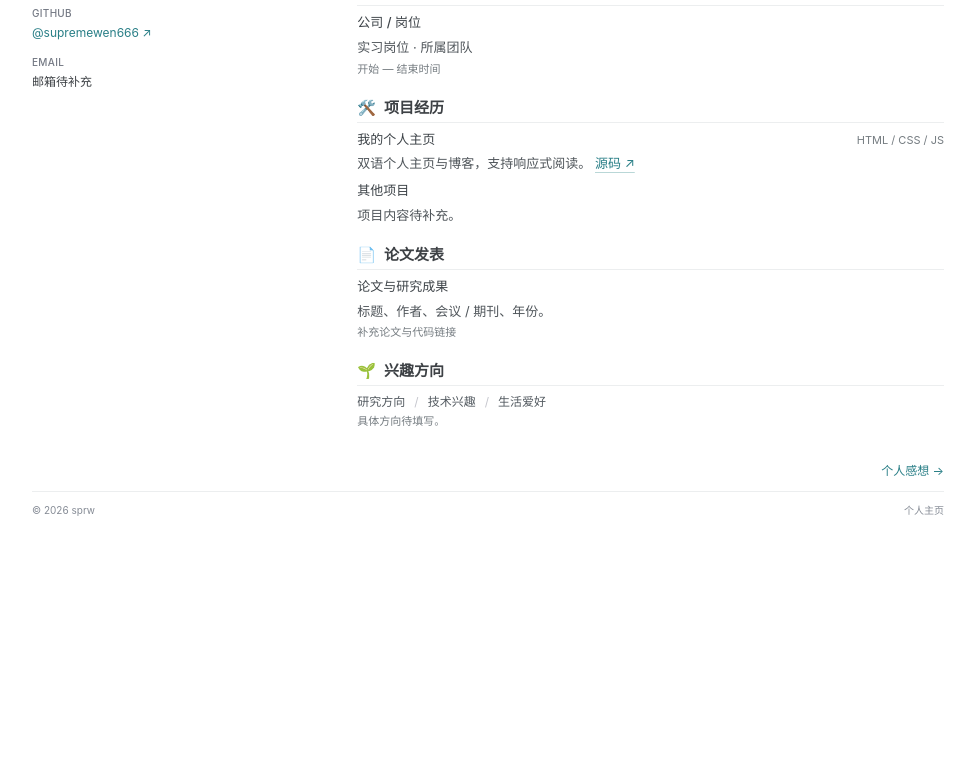
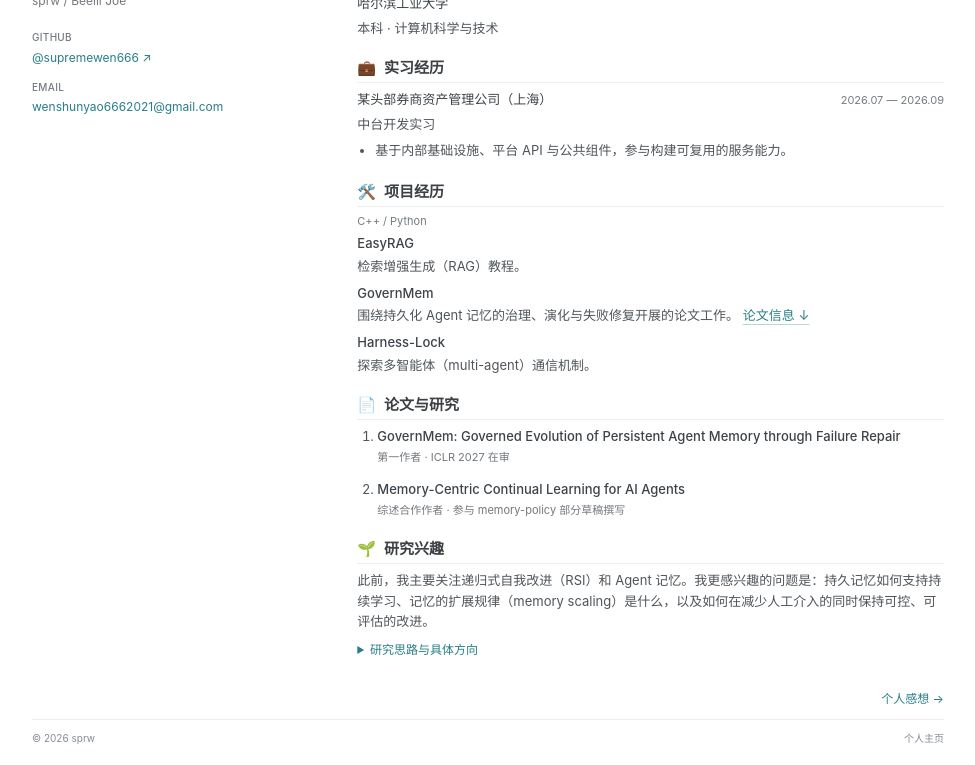
Before and after one commit to supremewen666/supremewen666.github.io, a plain HTML site: page index.html in a window 1280 px wide. Shown: the part 279-1044 px from the top of the page, without its empty margins (152-1127 px from the left). Before the commit the page ends 815 px from the top, so only its background shows below. Drawn offline with Linux system fonts and the light colour scheme.

Commit message:
Refine bilingual personal profile, projects, research interests, and contact details

```diff
--- a/index.html
+++ b/index.html
@@ -4,8 +4,8 @@
 <meta charset="utf-8">
 <meta name="viewport" content="width=device-width, initial-scale=1">
 <meta name="theme-color" content="#ffffff">
-<meta name="description" content="sprw 的个人主页，记录教育、实践、项目与生活想法。">
-<title>sprw · 简介与个人感想</title>
+<meta name="description" content="温顺尧的个人主页：哈尔滨工业大学计算机科学与技术本科生，关注 Agent 记忆、操作系统与 AI infrastructure。">
+<title>温顺尧 · 简介与个人感想</title>
 <link rel="icon" href="https://avatars.githubusercontent.com/u/229849594?v=4&amp;s=64" type="image/png" sizes="64x64">
 <link rel="apple-touch-icon" href="https://avatars.githubusercontent.com/u/229849594?v=4&amp;s=180" sizes="180x180">
 <style>:root{--ink:#3d4145;--muted:#73787d;--line:#eceeef;--soft:#f7f8f8;--accent:#287e86;--font:-apple-system,BlinkMacSystemFont,'Segoe UI','PingFang SC','Hiragino Sans GB','Microsoft YaHei',Arial,sans-serif}
@@ -21,6 +21,16 @@
 
 .section-icon{display:inline-block;font-size:15px;margin-right:8px;vertical-align:1px}.box-title h2{display:flex;align-items:center}.banner-copy h1 .section-icon{font-size:19px;vertical-align:2px}.box-body a{text-decoration:underline;text-decoration-color:#b9d7d7}.box-body a:hover{text-decoration-color:currentColor}
 .profile-avatar{display:block;width:144px;height:144px;object-fit:cover;border-radius:50%;margin:0 0 18px;border:1px solid var(--line)}.resume-grid{min-width:0}.profile-panel .contact-line small{display:block;margin:0 0 2px}.info-box:first-child{padding-top:0}@media(max-width:600px){.profile-avatar{width:84px;height:84px;margin-bottom:11px}.profile-body{margin-top:12px}.profile-panel .contact-line small{display:inline;margin-right:7px}.contact-line{margin:6px 0 0}}
+
+/* Content typography: readable research notes without changing the 1:2 layout. */
+.profile-top p{display:block;font-size:12px;color:var(--muted);margin:4px 0 0}
+.box-body p+p{margin-top:7px}.box-body{overflow-wrap:anywhere}
+.entry-row{gap:8px 14px;flex-wrap:wrap}.entry-row h3{flex:1 1 240px}.date{white-space:nowrap}
+.detail-list{padding-left:18px;margin:5px 0 0}.detail-list li{margin:3px 0}
+.paper-list{padding-left:20px;margin:0}.paper-list li+li{margin-top:12px}.paper-list h3{line-height:1.65;font-weight:550}.paper-meta{font-size:11px;color:var(--muted)}
+.research-list{margin-top:8px}.research-list li{margin:6px 0}.research-list strong{font-weight:550;color:var(--ink)}
+@media(max-width:600px){.entry-row h3{flex-basis:100%}.date{font-size:11px}.box-body{font-size:13px;line-height:1.8}.paper-list h3{font-size:13px}.profile-top p{display:block}}
+.research-details{margin-top:8px}.research-details summary{cursor:pointer;width:fit-content;font-size:12px;color:var(--accent)}.research-details[open] summary{margin-bottom:8px}.research-details summary:focus-visible{outline:2px solid var(--accent);outline-offset:3px}
 </style>
 </head>
 <body>
@@ -29,14 +39,70 @@
 <main id="main">
 <div class="view" id="about" role="tabpanel" aria-labelledby="tab-about" tabindex="0">
 <div class="overview">
-<aside class="profile-panel"><div class="profile-top"><img class="profile-avatar" src="https://avatars.githubusercontent.com/u/229849594?v=4" alt="Beelli Joe avatar" width="144" height="144" referrerpolicy="no-referrer"><h1>sprw</h1><p><span class="zh">个人主页</span><span class="en">Personal website</span></p></div><div class="profile-body"><div class="contact-line"><small>GITHUB</small><a href="https://github.com/supremewen666" target="_blank" rel="noopener noreferrer">@supremewen666 ↗</a></div><div class="contact-line"><small>EMAIL</small><span class="zh">邮箱待补充</span><span class="en">To be added</span></div></div></aside>
+<aside class="profile-panel"><div class="profile-top"><img class="profile-avatar" src="https://avatars.githubusercontent.com/u/229849594?v=4" alt="Beelli Joe avatar" width="144" height="144" referrerpolicy="no-referrer"><h1><span class="zh">温顺尧</span><span class="en">Shunyao Wen</span></h1><p>sprw / Beelli Joe</p></div><div class="profile-body"><div class="contact-line"><small>GITHUB</small><a href="https://github.com/supremewen666" target="_blank" rel="noopener noreferrer">@supremewen666 ↗</a></div><div class="contact-line"><small>EMAIL</small><a href="mailto:wenshunyao6662021@gmail.com">wenshunyao6662021@gmail.com</a></div></div></aside>
 <div class="resume-grid">
-<section class="info-box full" id="bio"><div class="box-title"><h2><span class="section-icon" aria-hidden="true">😎</span><span class="zh">关于我</span><span class="en">About me</span></h2></div><div class="box-body"><p><span class="zh">你好，我是 sprw！这里放着我的学习经历、项目，以及一些个人记录。</span><span class="en">Hi, I’m sprw! This is where I keep my background, projects, and personal notes.</span></p></div></section>
-<section class="info-box" id="education"><div class="box-title"><h2><span class="section-icon" aria-hidden="true">🎓</span><span class="zh">教育经历</span><span class="en">Education</span></h2></div><div class="box-body"><div class="entry-row"><h3><span class="zh">学校 / 专业</span><span class="en">University / Major</span></h3></div><p><span class="zh">学院 / 专业 · 学位</span><span class="en">School / Major · Degree</span></p><div class="entry-meta"><span class="zh">入学 — 毕业年份</span><span class="en">Start — Graduation year</span></div></div></section>
-<section class="info-box" id="experience"><div class="box-title"><h2><span class="section-icon" aria-hidden="true">💼</span><span class="zh">实习经历</span><span class="en">Internships</span></h2></div><div class="box-body"><div class="entry-row"><h3><span class="zh">公司 / 岗位</span><span class="en">Company / Role</span></h3></div><p><span class="zh">实习岗位 · 所属团队</span><span class="en">Role · Team</span></p><div class="entry-meta"><span class="zh">开始 — 结束时间</span><span class="en">Start — End date</span></div></div></section>
-<section class="info-box full" id="projects"><div class="box-title"><h2><span class="section-icon" aria-hidden="true">🛠️</span><span class="zh">项目经历</span><span class="en">Projects</span></h2></div><div class="box-body"><ul class="resume-list"><li><div class="entry-row"><h3><span class="zh">我的个人主页</span><span class="en">My personal website</span></h3><span class="date">HTML / CSS / JS</span></div><p><span class="zh">双语个人主页与博客，支持响应式阅读。</span><span class="en">A bilingual personal site and blog with a responsive layout.</span> <a href="https://github.com/supremewen666/supremewen666.github.io" target="_blank" rel="noopener noreferrer"><span class="zh">源码 ↗</span><span class="en">Source ↗</span></a></p></li><li><div class="entry-row"><h3><span class="zh">其他项目</span><span class="en">Additional project</span></h3></div><p><span class="zh">项目内容待补充。</span><span class="en">Project details to be added.</span></p></li></ul></div></section>
-<section class="info-box" id="publications"><div class="box-title"><h2><span class="section-icon" aria-hidden="true">📄</span><span class="zh">论文发表</span><span class="en">Publications</span></h2></div><div class="box-body"><div class="entry-row"><h3><span class="zh">论文与研究成果</span><span class="en">Papers & research</span></h3></div><p><span class="zh">标题、作者、会议 / 期刊、年份。</span><span class="en">Title, authors, venue, and year.</span></p><div class="entry-meta"><span class="zh">补充论文与代码链接</span><span class="en">Add paper and code links</span></div></div></section>
-<section class="info-box" id="interests"><div class="box-title"><h2><span class="section-icon" aria-hidden="true">🌱</span><span class="zh">兴趣方向</span><span class="en">Interests</span></h2></div><div class="box-body"><div class="interest-tags"><span><span class="zh">研究方向</span><span class="en">Research</span></span><span><span class="zh">技术兴趣</span><span class="en">Technology</span></span><span><span class="zh">生活爱好</span><span class="en">Hobbies</span></span></div><p class="entry-meta"><span class="zh">具体方向待填写。</span><span class="en">Specific interests to be added.</span></p></div></section>
+<section class="info-box" id="bio">
+  <div class="box-title"><h2><span class="section-icon" aria-hidden="true">😎</span><span class="zh">关于我</span><span class="en">About me</span></h2></div>
+  <div class="box-body">
+    <p><span class="zh">你好，我是温顺尧，目前本科就读于哈尔滨工业大学计算机科学与技术专业。</span><span class="en">Hi, I’m Shunyao Wen, an undergraduate studying Computer Science and Technology at Harbin Institute of Technology.</span></p>
+    <p><span class="zh">我曾在哈尔滨工业大学（深圳）李东方副教授指导下开展 Agent 记忆机制相关研究。相关论文正在 ICLR 2027 审稿中。</span><span class="en">I have worked on agent memory mechanisms under the supervision of Associate Professor Dongfang Li at Harbin Institute of Technology, Shenzhen. The resulting paper is under review at ICLR 2027.</span></p>
+    <p><span class="zh">目前，我希望进一步探索操作系统与 AI infrastructure，尤其关注 AI 执行状态管理、跨层资源协调和系统性能优化。欢迎交流相关研究机会与合作。</span><span class="en">I’m now interested in operating systems and AI infrastructure, particularly AI execution-state management, cross-layer resource coordination, and systems performance. I welcome research opportunities and collaboration in these areas.</span></p>
+  </div>
+</section>
+<section class="info-box" id="education">
+  <div class="box-title"><h2><span class="section-icon" aria-hidden="true">🎓</span><span class="zh">教育经历</span><span class="en">Education</span></h2></div>
+  <div class="box-body">
+    <div class="entry-row"><h3><span class="zh">哈尔滨工业大学</span><span class="en">Harbin Institute of Technology</span></h3></div>
+    <p><span class="zh">本科 · 计算机科学与技术</span><span class="en">Undergraduate · Computer Science and Technology</span></p>
+  </div>
+</section>
+<section class="info-box" id="experience">
+  <div class="box-title"><h2><span class="section-icon" aria-hidden="true">💼</span><span class="zh">实习经历</span><span class="en">Internship experience</span></h2></div>
+  <div class="box-body">
+    <div class="entry-row"><h3><span class="zh">某头部券商资产管理公司（上海）</span><span class="en">Asset management company of a leading securities firm · Shanghai</span></h3><span class="date">2026.07 — 2026.09</span></div>
+    <p><span class="zh">中台开发实习</span><span class="en">Platform development internship</span></p>
+    <ul class="detail-list"><li><span class="zh">基于内部基础设施、平台 API 与公共组件，参与构建可复用的服务能力。</span><span class="en">Contributed to reusable services built on internal infrastructure, platform APIs, and shared components.</span></li></ul>
+  </div>
+</section>
+<section class="info-box" id="projects">
+  <div class="box-title"><h2><span class="section-icon" aria-hidden="true">🛠️</span><span class="zh">项目经历</span><span class="en">Projects</span></h2></div>
+  <div class="box-body">
+    <p class="entry-meta">C++ / Python</p>
+    <ul class="resume-list">
+      <li><h3>EasyRAG</h3><p><span class="zh">检索增强生成（RAG）教程。</span><span class="en">A tutorial on retrieval-augmented generation (RAG).</span></p></li>
+      <li><h3>GovernMem</h3><p><span class="zh">围绕持久化 Agent 记忆的治理、演化与失败修复开展的论文工作。</span><span class="en">Research on governed evolution and failure repair for persistent agent memory.</span> <a href="#publications"><span class="zh">论文信息 ↓</span><span class="en">Paper details ↓</span></a></p></li>
+      <li><h3>Harness-Lock</h3><p><span class="zh">探索多智能体（multi-agent）通信机制。</span><span class="en">Exploring communication mechanisms for multi-agent systems.</span></p></li>
+    </ul>
+  </div>
+</section>
+<section class="info-box" id="publications">
+  <div class="box-title"><h2><span class="section-icon" aria-hidden="true">📄</span><span class="zh">论文与研究</span><span class="en">Papers & research</span></h2></div>
+  <div class="box-body">
+    <ol class="paper-list">
+      <li><h3>GovernMem: Governed Evolution of Persistent Agent Memory through Failure Repair</h3>
+        <p class="paper-meta"><span class="zh">第一作者 · ICLR 2027 在审</span><span class="en">First author · Under review at ICLR 2027</span></p>
+      </li>
+      <li><h3>Memory-Centric Continual Learning for AI Agents</h3>
+        <p class="paper-meta"><span class="zh">综述合作作者 · 参与 memory-policy 部分草稿撰写</span><span class="en">Survey co-author · Contributed to memory-policy drafts</span></p>
+      </li>
+    </ol>
+  </div>
+</section>
+<section class="info-box" id="interests">
+  <div class="box-title"><h2><span class="section-icon" aria-hidden="true">🌱</span><span class="zh">研究兴趣</span><span class="en">Research interests</span></h2></div>
+  <div class="box-body">
+    <p><span class="zh">此前，我主要关注递归式自我改进（RSI）和 Agent 记忆。我更感兴趣的问题是：持久记忆如何支持持续学习、记忆的扩展规律（memory scaling）是什么，以及如何在减少人工介入的同时保持可控、可评估的改进。</span><span class="en">My earlier interests centered on recursive self-improvement (RSI) and agent memory: how persistent memory can support continual learning, what its scaling behavior looks like, and how improvement can remain controllable and measurable with less human intervention.</span></p>
+    <details class="research-details"><summary><span class="zh">研究思路与具体方向</span><span class="en">Research perspective & directions</span></summary>
+    <p><span class="zh">这些探索让我开始关注更底层的系统机制。我的一个判断是，Agent 的长期演化不仅取决于记忆策略，还受到执行状态与资源管理方式的约束。我想从 OS 的视角进一步研究这些问题，而不只停留在提示词或应用层设计。</span><span class="en">This exploration led me to lower-level systems mechanisms. My working view is that long-term agent evolution depends not only on memory policies, but also on how execution state and resources are managed. I want to investigate these questions from an OS perspective, beyond prompts and application-level design.</span></p>
+    <ul class="detail-list research-list">
+      <li><span class="zh"><strong>AI 执行状态管理：</strong>研究执行状态（包括 KV Cache 等运行时状态）如何跨内存、存储、网络与进程边界被高效、正确地管理。</span><span class="en"><strong>AI execution-state management:</strong> efficiently and correctly managing execution state, including runtime state such as the KV cache, across memory, storage, networks, and process boundaries.</span></li>
+      <li><span class="zh"><strong>跨层资源协调：</strong>探索框架、运行时、驱动与设备之间的协同，以及 GPU 资源的复用、隔离与抢占。</span><span class="en"><strong>Cross-layer resource coordination:</strong> cooperation across frameworks, runtimes, drivers, and devices, including GPU sharing, isolation, and preemption.</span></li>
+      <li><span class="zh"><strong>OS 与 AI infrastructure：</strong>探索 LLM 与内核态／用户态系统机制的结合，以及以系统机制为核心的性能优化。</span><span class="en"><strong>OS and AI infrastructure:</strong> studying how LLMs interact with kernel- and user-space mechanisms, and improving performance through systems design.</span></li>
+    </ul>
+
+    </details>
+  </div>
+</section>
 </div>
 <div class="overview-footer"><button class="text-button" type="button" data-open-blog><span class="zh">个人感想 →</span><span class="en">Read the blog →</span></button></div>
 </div></div>
@@ -52,25 +118,26 @@
 <footer class="site-footer"><span>© <span id="year">2026</span> sprw</span><span><span class="zh">个人主页</span><span class="en">Personal website</span></span></footer>
 </main>
 <script>
-// Edit bilingual content in the .zh and .en spans. Keep real facts distinct from samples.
+// 中文内容位于 .zh，英文位于 .en；个人资料与博客示例分别维护。
 const tabs=[...document.querySelectorAll('[data-view]')];
 const state={view:'about',lang:'zh',filter:'all'};
 function activate(view,{updateHash=true,focus=false}={}){
  state.view=view==='blog'?'blog':'about';
  tabs.forEach(tab=>{const selected=tab.dataset.view===state.view;tab.setAttribute('aria-selected',String(selected));tab.tabIndex=selected?0:-1});
  document.querySelectorAll('.view').forEach(panel=>{const selected=panel.id===state.view;panel.hidden=!selected;panel.classList.remove('is-entering');if(selected){requestAnimationFrame(()=>panel.classList.add('is-entering'))}});
- if(updateHash&&location.hash!=='#'+state.view)history.pushState(null,'','#'+state.view);
+ if(updateHash&&location.hash!=='#'+state.view){try{history.pushState(null,'','#'+state.view)}catch{location.hash=state.view}}
  updateTitle();if(focus)document.getElementById(state.view).focus({preventScroll:true});
 }
-function updateTitle(){document.title=state.lang==='zh'?`sprw · ${state.view==='about'?'简介':'个人感想'}`:`sprw · ${state.view==='about'?'About':'Blog'}`}
-function setLanguage(lang){state.lang=lang==='en'?'en':'zh';document.documentElement.lang=state.lang==='zh'?'zh-CN':'en';document.getElementById('zh-label').classList.toggle('chosen',state.lang==='zh');document.getElementById('en-label').classList.toggle('chosen',state.lang==='en');document.getElementById('language').setAttribute('aria-label',state.lang==='zh'?'Switch to English':'切换为中文');document.querySelector('[role="tablist"]').setAttribute('aria-label',state.lang==='zh'?'主页视图':'Homepage views');document.querySelector('.filters').setAttribute('aria-label',state.lang==='zh'?'文章分类':'Post categories');updateTitle();try{localStorage.setItem('sprw-language',state.lang)}catch{}}
+function updateTitle(){document.title=state.lang==='zh'?`温顺尧 · ${state.view==='about'?'简介':'个人感想'}`:`Shunyao Wen · ${state.view==='about'?'About':'Blog'}`}
+function setLanguage(lang){state.lang=lang==='en'?'en':'zh';document.documentElement.lang=state.lang==='zh'?'zh-CN':'en';document.querySelector('meta[name="description"]').content=state.lang==='zh'?'温顺尧的个人主页：教育、研究、项目与个人记录。':'Shunyao Wen — background, research, projects, and personal notes.';document.getElementById('zh-label').classList.toggle('chosen',state.lang==='zh');document.getElementById('en-label').classList.toggle('chosen',state.lang==='en');document.getElementById('language').setAttribute('aria-label',state.lang==='zh'?'Switch to English':'切换为中文');document.querySelector('[role="tablist"]').setAttribute('aria-label',state.lang==='zh'?'主页视图':'Homepage views');document.querySelector('.filters').setAttribute('aria-label',state.lang==='zh'?'文章分类':'Post categories');updateTitle();try{localStorage.setItem('sprw-language',state.lang)}catch{}}
 function applyFilter(category){state.filter=['all','learning','life'].includes(category)?category:'all';document.querySelectorAll('[data-filter]').forEach(button=>button.setAttribute('aria-pressed',String(button.dataset.filter===state.filter)));document.querySelectorAll('[data-category]').forEach(post=>{post.hidden=state.filter!=='all'&&post.dataset.category!==state.filter})}
 tabs.forEach((tab,index)=>{tab.addEventListener('click',()=>activate(tab.dataset.view));tab.addEventListener('keydown',event=>{let next;if(event.key==='ArrowRight'||event.key==='ArrowLeft')next=(index+1)%tabs.length;else if(event.key==='Home')next=0;else if(event.key==='End')next=tabs.length-1;else return;event.preventDefault();activate(tabs[next].dataset.view);tabs[next].focus()})});
 document.querySelector('[data-open-blog]').addEventListener('click',()=>{activate('blog',{focus:true});window.scrollTo({top:0,behavior:'auto'})});document.querySelector('[data-open-about]').addEventListener('click',()=>{activate('about',{focus:true});window.scrollTo({top:0,behavior:'auto'})});
 document.getElementById('language').addEventListener('click',()=>setLanguage(state.lang==='zh'?'en':'zh'));
 document.querySelectorAll('[data-filter]').forEach(button=>button.addEventListener('click',()=>applyFilter(button.dataset.filter)));
-window.addEventListener('hashchange',()=>activate(location.hash.slice(1),{updateHash:false}));window.addEventListener('popstate',()=>activate(location.hash.slice(1),{updateHash:false}));
-try{state.lang=localStorage.getItem('sprw-language')==='en'?'en':'zh'}catch{}setLanguage(state.lang);activate(location.hash.slice(1),{updateHash:false});document.getElementById('year').textContent=new Date().getFullYear();
+function syncLocation(){const hash=location.hash.slice(1);if(hash==='blog'||hash==='about'||!hash){activate(hash,{updateHash:false})}else if(document.getElementById(hash)?.closest('#about')){activate('about',{updateHash:false})}}
+window.addEventListener('hashchange',syncLocation);window.addEventListener('popstate',syncLocation);
+try{state.lang=localStorage.getItem('sprw-language')==='en'?'en':'zh'}catch{}setLanguage(state.lang);syncLocation();document.getElementById('year').textContent=new Date().getFullYear();
 </script>
 </body>
 </html>
```
